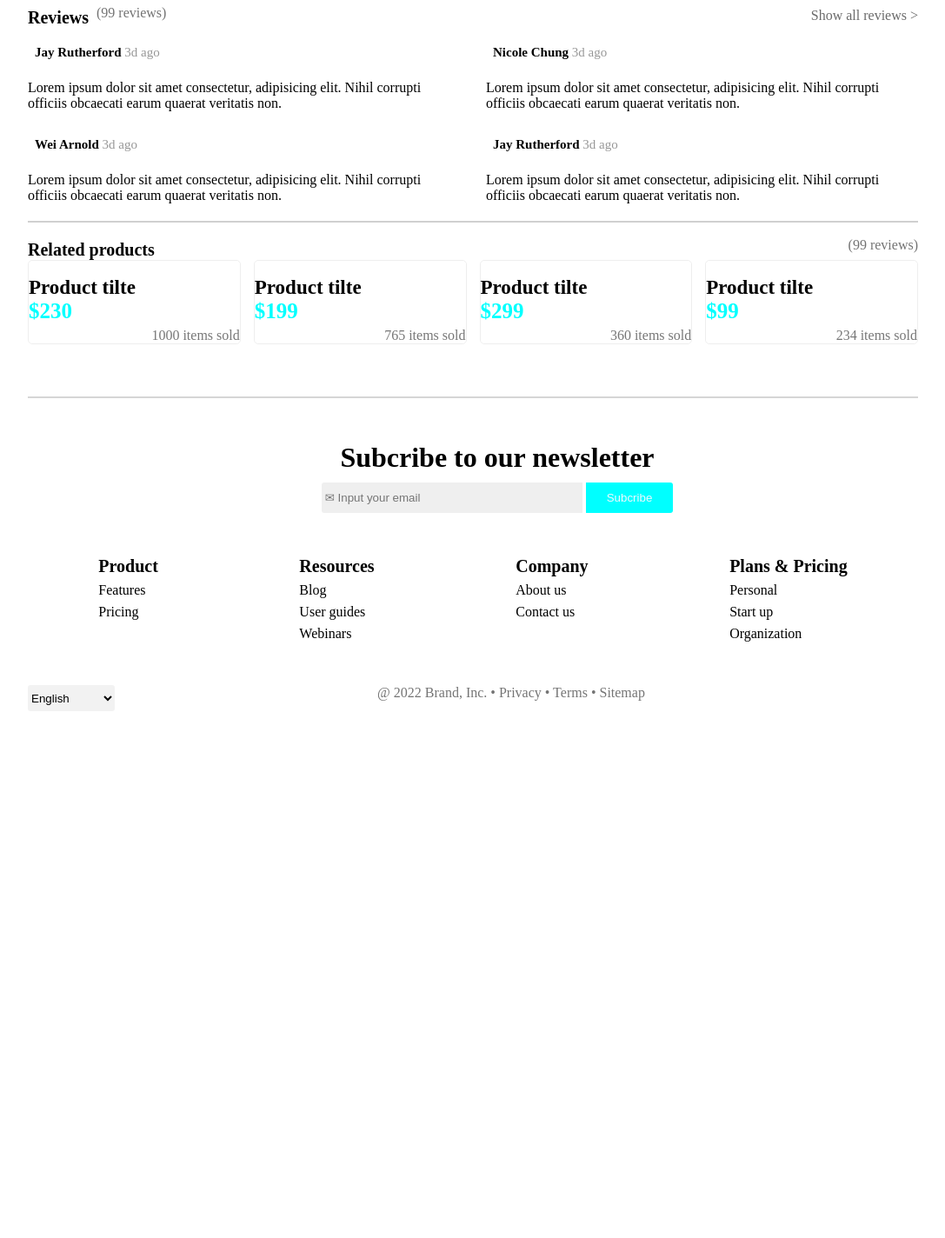
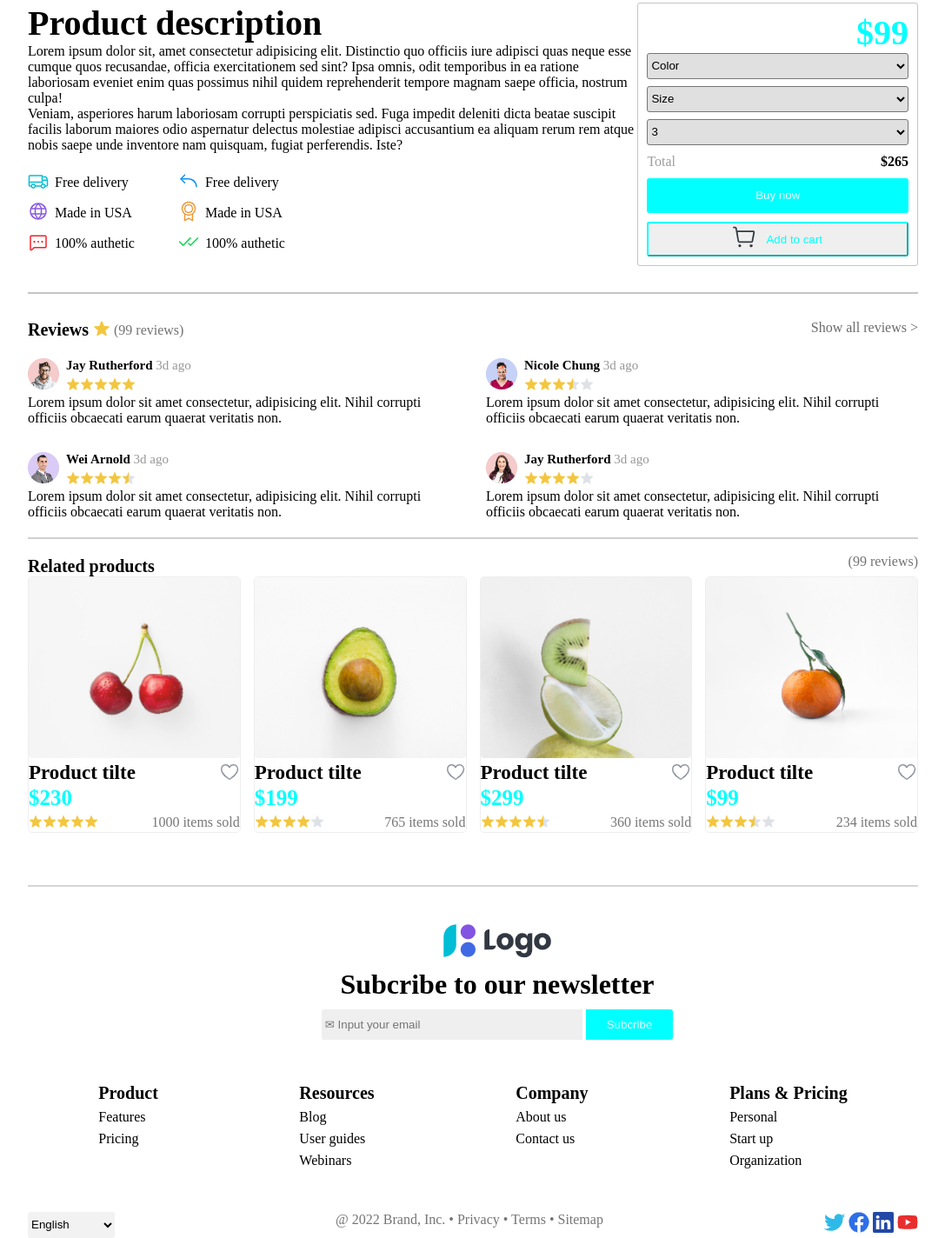
Before and after one commit to NguyenTrongTinhh/Bt_tuan05, a plain HTML site: page index.html in a window 1280 px wide. Shown: the part 646-2070 px from the top of the page at 87% size, without its empty margins (68-1155 px from the left). Before the commit the page ends 1464 px from the top, so only its background shows below. Drawn offline with Linux system fonts and the light colour scheme; files that its build step writes are made by us from their sources.

Commit message:
add full lan 2

```diff
--- a/index.html
+++ b/index.html
@@ -5,7 +5,7 @@
     <meta charset="UTF-8">
     <meta http-equiv="X-UA-Compatible" content="IE=edge">
     <meta name="viewport" content="width=device-width, initial-scale=1.0">
-    <link rel="stylesheet" href="/baitap_tuan05/index.css">
+    <link rel="stylesheet" href="index.css">
     <link rel="stylesheet" href="https://cdnjs.cloudflare.com/ajax/libs/font-awesome/6.3.0/css/all.min.css" integrity="sha512-SzlrxWUlpfuzQ+pcUCosxcglQRNAq/DZjVsC0lE40xsADsfeQoEypE+enwcOiGjk/bSuGGKHEyjSoQ1zVisanQ==" crossorigin="anonymous" referrerpolicy="no-referrer" />
     <title>Document</title>
 </head>
@@ -14,7 +14,7 @@
     <div id="wraper">
         <div id="north">
             <div>
-                <img src="/baitap_tuan05/img/Image 1713.png" alt=""
+                <img src="img/Image 1713.png" alt=""
                     style="display: flex;width: 100px;margin-top: 10px;">
             </div>
             <div id="north-one">
@@ -33,9 +33,9 @@
                         <input type="text" name="" id="text-search"  placeholder="      Search...">
                     </div>
                     <div class="img-three">
-                        <img src="/baitap_tuan05/img/Bell 1.png" alt="">
-                        <img src="/baitap_tuan05/img/Shopping cart simple 1.png" alt="">
-                        <img src="/baitap_tuan05/img/Avatar 758.png" alt="">
+                        <img src="img/Bell 1.png" alt="">
+                        <img src="img/Shopping cart simple 1.png" alt="">
+                        <img src="img/Avatar 758.png" alt="">
                     </div>
                 </div>
 
@@ -62,39 +62,39 @@
                 </div>
                 <div id="south-one">
                     <div class="danhgia">
-                        <div><img src="/baitap_tuan05/img/Rating 303.png" alt=""></div>
+                        <div><img srimg/Rating 303.png" alt=""></div>
                         <div>
                             <p><b>4.20</b><span style="color: rgba(0, 0, 0, 0.537);">(99 reviews)</span></p>
                         </div>
                     </div>
                     <div class="quangba">
-                        <div style="margin-right: 10px;"><img src="/baitap_tuan05/img/share.png " alt=""
+                        <div style="margin-right: 10px;"><img src="img/share.png " alt=""
                                 style="width: 15px;"><span style="font-size: 20px;margin-left: 5px;">Share</span> </div>
-                        <div><img src="/baitap_tuan05/img/heart.png" alt="" style="width: 15px;"><span
+                        <div><img src="img/heart.png" alt="" style="width: 15px;"><span
                                 style="font-size: 20px;margin-left: 5px;">Save</span> </div>
                     </div>
                 </div>
 
                 <div id="content-img">
                     <div class="img-chinh">
-                        <img src="/baitap_tuan05/img/Image 1705.png" alt="" style="width: 97%;border-radius: 5px;">
+                        <img src="img/Image 1705.png" alt="" style="width: 97%;border-radius: 5px;">
                     </div>
                     <div class="img-four">
                         <div class="two-img">
                             <div>
-                                <img src="/baitap_tuan05/img/Image 1708.png" alt="" class="image">
+                                <img src="img/Image 1708.png" alt="" class="image">
                             </div>
                             <div>
-                                <img src="/baitap_tuan05/img/Image 1707.png" alt="" class="image">
+                                <img src="img/Image 1707.png" alt="" class="image">
                             </div>
                         </div>
                         <div class="two-img">
                             <div>
-                                <img src="/baitap_tuan05/img/Image 1706.png" alt="" class="image"
+                                <img src="img/Image 1706.png" alt="" class="image"
                                     style="margin-top: 10px;">
                             </div>
                             <div>
-                                <img src="/baitap_tuan05/img/Image 1709.png" alt="" class="image"
+                                <img src="img/Image 1709.png" alt="" class="image"
                                     style="margin-top: 10px;">
                             </div>
                         </div>
@@ -116,24 +116,24 @@
                         </div>
                         <div class="content-left-south">
                             <div>
-                                <div><img src="/baitap_tuan05/img/Truck 1.png" alt=""><span
+                                <div><img src="img/Truck 1.png" alt=""><span
                                         style="position: relative;bottom: 5px;margin-left: 7px;">Free delivery</span>
                                 </div>
-                                <div style="margin-top: 7px;"><img src="/baitap_tuan05/img/Globe 1.png" alt=""><span
+                                <div style="margin-top: 7px;"><img src="img/Globe 1.png" alt=""><span
                                         style="position: relative;bottom: 5px;margin-left: 7px;">Made in USA</span>
                                 </div>
-                                <div style="margin-top: 7px;"><img src="/baitap_tuan05/img/Chat dots 1.png" alt=""><span
+                                <div style="margin-top: 7px;"><img src="img/Chat dots 1.png" alt=""><span
                                         style="position: relative;bottom: 5px;margin-left: 7px;">100% authetic</span>
                                 </div>
                             </div>
                             <div style="margin-left: 50px;">
-                                <div><img src="/baitap_tuan05/img/Arrow bend up left 1.png" alt=""><span
+                                <div><img src="img/Arrow bend up left 1.png" alt=""><span
                                         style="position: relative;bottom: 5px;margin-left: 7px;">Free delivery</span>
                                 </div>
-                                <div style="margin-top: 7px;"><img src="/baitap_tuan05/img/Medal 1.png" alt=""><span
+                                <div style="margin-top: 7px;"><img src="img/Medal 1.png" alt=""><span
                                         style="position: relative;bottom: 5px;margin-left: 7px;">Made in USA</span>
                                 </div>
-                                <div style="margin-top: 7px;"><img src="/baitap_tuan05/img/Checks 1.png" alt=""><span
+                                <div style="margin-top: 7px;"><img src="img/Checks 1.png" alt=""><span
                                         style="position: relative;bottom: 5px;margin-left: 7px;">100% authetic</span>
                                 </div>
                             </div>
@@ -175,7 +175,7 @@
                             <button class="but-buynow">Buy now</button>
                         </div>
                         <div>
-                            <button class="but-add"><img src="/baitap_tuan05/img/Shopping cart simple 1.png"
+                            <button class="but-add"><img src="img/Shopping cart simple 1.png"
                                     alt=""><span style="position: relative;bottom: 7px;margin-left: 10px;">Add to
                                     cart</span></button>
                         </div>
@@ -187,7 +187,7 @@
                         <div class="end-oneone" style="margin-bottom: 20px;">
                             <div><b style="font-size: 20px;margin-right: 5px;">Reviews </b></div>
                             <div>
-                                <img src="/baitap_tuan05/img/Rating 304.png" alt="">
+                                <img src="img/Rating 304.png" alt="">
                                 <span style="color: rgba(0, 0, 0, 0.553);position: relative;bottom: 3px;">(99
                                     reviews)</span>
                             </div>
@@ -200,13 +200,13 @@
                         <div id="end-twoone">
                             <div class="cmt-one">
                                 <div class="cmt-oneone">
-                                    <div><img src="/baitap_tuan05/img/Avatar 753.png" alt=""></div>
+                                    <div><img src="img/Avatar 753.png" alt=""></div>
                                     <div>
                                         <div style="margin-left: 8px;margin-bottom: 5px;">
                                             <p style="font-size: 15px;"><b>Jay Rutherford</b><span
                                                     style="color: rgba(0, 0, 0, 0.411);"> 3d ago</span></p>
                                         </div>
-                                        <img src="/baitap_tuan05/img/Rating 300.png" alt="" style="margin-left: 8px;">
+                                        <img src="img/Rating 300.png" alt="" style="margin-left: 8px;">
                                     </div>
                                 </div>
                                 <div>
@@ -216,13 +216,13 @@
                             </div>
                             <div>
                                 <div class="cmt-oneone">
-                                    <div><img src="/baitap_tuan05/img/Avatar 755.png" alt=""></div>
+                                    <div><img src="img/Avatar 755.png" alt=""></div>
                                     <div>
                                         <div style="margin-left: 8px;margin-bottom: 5px;">
                                             <p style="font-size: 15px;"><b>Wei Arnold</b><span
                                                     style="color: rgba(0, 0, 0, 0.411);"> 3d ago</span></p>
                                         </div>
-                                        <img src="/baitap_tuan05/img/Rating 303.png" alt="" style="margin-left: 8px;">
+                                        <img src="img/Rating 303.png" alt="" style="margin-left: 8px;">
                                     </div>
                                 </div>
                                 <div>
@@ -236,13 +236,13 @@
                         <div id="end-twotwo">
                             <div class="cmt-one">
                                 <div class="cmt-onetwo">
-                                    <div><img src="/baitap_tuan05/img/Avatar 756.png" alt=""></div>
+                                    <div><img src="img/Avatar 756.png" alt=""></div>
                                     <div>
                                         <div style="margin-left: 8px;margin-bottom: 5px;">
                                             <p style="font-size: 15px;"><b>Nicole Chung</b><span
                                                     style="color: rgba(0, 0, 0, 0.411);"> 3d ago</span></p>
                                         </div>
-                                        <img src="/baitap_tuan05/img/Rating 305.png" alt="" style="margin-left: 8px;">
+                                        <img src="img/Rating 305.png" alt="" style="margin-left: 8px;">
                                     </div>
                                 </div>
                                 <div>
@@ -252,13 +252,13 @@
                             </div>
                             <div>
                                 <div class="cmt-oneone">
-                                    <div><img src="/baitap_tuan05/img/Avatar 757.png" alt=""></div>
+                                    <div><img src="img/Avatar 757.png" alt=""></div>
                                     <div>
                                         <div style="margin-left: 8px;margin-bottom: 5px;">
                                             <p style="font-size: 15px;"><b>Jay Rutherford</b><span
                                                     style="color: rgba(0, 0, 0, 0.411);"> 3d ago</span></p>
                                         </div>
-                                        <img src="/baitap_tuan05/img/Rating 299.png" alt="" style="margin-left: 8px;">
+                                        <img src="img/Rating 299.png" alt="" style="margin-left: 8px;">
                                     </div>
                                 </div>
                                 <div>
@@ -278,65 +278,65 @@
                     <div id="end-four">
                         <div id="end-four-one">
                             <div>
-                                <img src="/baitap_tuan05/img/Image 1704.png" alt="" style="width: 100%;border-radius: 4px;">
+                                <img src="img/Image 1704.png" alt="" style="width: 100%;border-radius: 4px;">
                             </div>
                             <div class="pro-tilte">
                                 <div><h1 style="font-size: 23px;">Product tilte</h1></div>
-                                <div><img src="/baitap_tuan05/img/Heart 23.png" alt=""></div>
+                                <div><img src="img/Heart 23.png" alt=""></div>
                             </div>
                             <div>
                                 <h1 style="color: aqua;font-size: 25px">$230</h1>
                             </div>
                             <div class="items">
-                                <div><img src="/baitap_tuan05/img/Rating 300.png" alt=""></div>
+                                <div><img src="img/Rating 300.png" alt=""></div>
                                 <div><p style="color: rgba(0, 0, 0, 0.539);">1000 items sold</p></div>
                             </div>
                         </div>
                         <div id="end-four-one">
                             <div>
-                                <img src="/baitap_tuan05/img/Image 1703.png" alt="" style="width: 100%;border-radius: 4px;">
+                                <img src="img/Image 1703.png" alt="" style="width: 100%;border-radius: 4px;">
                             </div>
                             <div class="pro-tilte">
                                 <div><h1 style="font-size: 23px;">Product tilte</h1></div>
-                                <div><img src="/baitap_tuan05/img/Heart 23.png" alt=""></div>
+                                <div><img src="img/Heart 23.png" alt=""></div>
                             </div>
                             <div>
                                 <h1 style="color: aqua;font-size: 25px">$199</h1>
                             </div>
                             <div class="items">
-                                <div><img src="/baitap_tuan05/img/Rating 299.png" alt=""></div>
+                                <div><img src="img/Rating 299.png" alt=""></div>
                                 <div><p style="color: rgba(0, 0, 0, 0.539);">765 items sold</p></div>
                             </div>
                         </div>
                         <div id="end-four-one">
                             <div>
-                                <img src="/baitap_tuan05/img/Image 1711.png" alt="" style="width: 100%;border-radius: 4px;">
+                                <img src="img/Image 1711.png" alt="" style="width: 100%;border-radius: 4px;">
                             </div>
                             <div class="pro-tilte">
                                 <div><h1 style="font-size: 23px;">Product tilte</h1></div>
-                                <div><img src="/baitap_tuan05/img/Heart 23.png" alt=""></div>
+                                <div><img src="img/Heart 23.png" alt=""></div>
                             </div>
                             <div>
                                 <h1 style="color: aqua;font-size: 25px">$299</h1>
                             </div>
                             <div class="items">
-                                <div><img src="/baitap_tuan05/img/Rating 317.png" alt=""></div>
+                                <div><img src="img/Rating 317.png" alt=""></div>
                                 <div><p style="color: rgba(0, 0, 0, 0.539);">360 items sold</p></div>
                             </div>
                         </div>
                         <div id="end-four-two">
                             <div>
-                                <img src="/baitap_tuan05/img/Image 1712.png" alt="" style="width: 100%;border-radius: 4px;">
+                                <img src="img/Image 1712.png" alt="" style="width: 100%;border-radius: 4px;">
                             </div>
                             <div class="pro-tilte">
                                 <div><h1 style="font-size: 23px;">Product tilte</h1></div>
-                                <div><img src="/baitap_tuan05/img/Heart 23.png" alt=""></div>
+                                <div><img src="img/Heart 23.png" alt=""></div>
                             </div>
                             <div>
                                 <h1 style="color: aqua;font-size: 25px;">$99</h1>
                             </div>
                             <div class="items">
-                                <div><img src="/baitap_tuan05/img/Rating 305.png" alt=""></div>
+                                <div><img src="img/Rating 305.png" alt=""></div>
                                 <div><p style="color: rgba(0, 0, 0, 0.539);">234 items sold</p></div>
                             </div>
                         </div>
@@ -347,7 +347,7 @@
         </div>
 
         <div id="footer">
-            <div id="logo-foot"><img src="/baitap_tuan05/img/Image 1713.png" alt=""></div>
+            <div id="logo-foot"><img src="img/Image 1713.png" alt=""></div>
             <div id="subcribe">
                 <h1>Subcribe to our newsletter</h1>
             </div>
@@ -392,10 +392,10 @@
                     <p style="color: rgba(0, 0, 0, 0.546);">@ 2022 Brand, Inc. •  Privacy • Terms • Sitemap</p>
                 </div>
                 <div>
-                    <img src="/baitap_tuan05/img/Twitter 9.png" alt="">
-                    <img src="/baitap_tuan05/img/Facebook 9.png" alt="">
-                    <img src="/baitap_tuan05/img/LinkedIn 8.png" alt="">
-                    <img src="/baitap_tuan05/img/YouTube 8.png" alt="">
+                    <img src="img/Twitter 9.png" alt="">
+                    <img src="img/Facebook 9.png" alt="">
+                    <img src="img/LinkedIn 8.png" alt="">
+                    <img src="img/YouTube 8.png" alt="">
                 </div>
             </div>
         </div>
```
